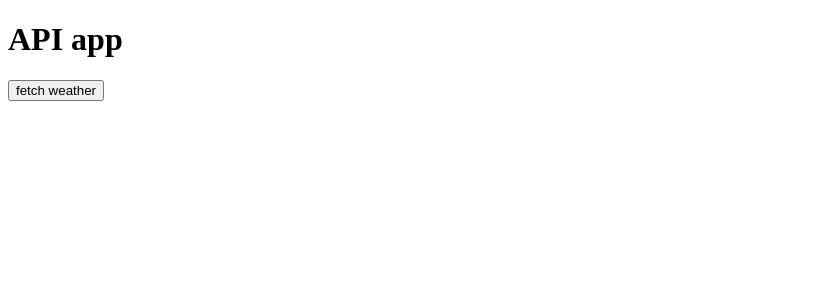
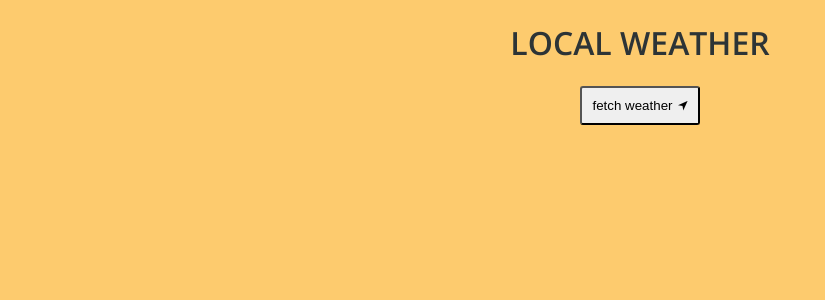
Before and after one commit to michaelCaleyWhaley/reduced-api-calls-express-server, a Next.js app: page / in a window 1280 px wide. Shown: the top 300 px of the page, without its empty margins (0-825 px from the left). Built offline with nearby package versions, Linux system fonts and the light colour scheme.

Commit message:
add minor styling

```diff
--- /dev/null
+++ b/components/CustomHead.js
@@ -0,0 +1,15 @@
+import React from "react";
+import Head from "next/head";
+
+const CustomHead = () => (
+  <Head>
+    <title>Local Weather App</title>
+    <meta name="viewport" content="initial-scale=1.0, width=device-width" />
+    <link
+      href="https://fonts.googleapis.com/css?family=Open+Sans:400,600&display=swap"
+      rel="stylesheet"
+    />
+  </Head>
+);
+
+export default CustomHead;
--- /dev/null
+++ b/components/Layout.js
@@ -0,0 +1,17 @@
+import React, { Component } from "react";
+import Head from "./CustomHead";
+
+class Layout extends Component {
+  render() {
+    const { children } = this.props;
+
+    return (
+      <>
+        <Head />
+        {children}
+      </>
+    );
+  }
+}
+
+export default Layout;
--- /dev/null
+++ b/next.config.js
@@ -0,0 +1,5 @@
+// next.config.js
+const withSass = require("@zeit/next-sass");
+module.exports = withSass({
+  /* config options here */
+});
--- a/package.json
+++ b/package.json
@@ -8,9 +8,11 @@
     "start": "cross-env NODE_ENV=production node server.js"
   },
   "dependencies": {
+    "@zeit/next-sass": "^1.0.1",
     "body-parser": "^1.19.0",
     "express": "^4.14.0",
     "next": "latest",
+    "node-sass": "^4.12.0",
     "react": "^16.7.0",
     "react-dom": "^16.7.0"
   },
--- a/pages/index.js
+++ b/pages/index.js
@@ -1,6 +1,8 @@
 import React, { Component } from "react";
-import Link from "next/link";
+import Layout from "../components/Layout";
 import { getWeatherLocalStorage, fetchWeather } from "./helpers/helpers";
+
+import "./styles/index.scss";
 
 class Index extends Component {
   constructor() {
@@ -8,6 +10,7 @@ class Index extends Component {
 
     this.state = {
       weather: undefined,
+      loading: false,
     };
   }
 
@@ -24,23 +27,33 @@ class Index extends Component {
   };
 
   handleClick = async () => {
+    this.setState({ loading: true, weather: false });
     navigator.geolocation.getCurrentPosition(
       async success => {
         const { latitude, longitude } = success.coords;
         const weather = await this.getWeather(latitude, longitude);
-        this.setState({ weather });
+        this.setState({ weather, loading: false });
       },
-      error => {},
+      error => {
+        this.setState({ loading: false });
+      },
     );
   };
 
   render() {
-    const { weather } = this.state;
+    const { weather, loading } = this.state;
     return (
-      <div>
-        <h1>API app</h1>
+      <Layout>
+        <h1>LOCAL WEATHER</h1>
 
-        <button onClick={this.handleClick}>fetch weather</button>
+        <button className="weather-button" onClick={this.handleClick}>
+          fetch weather
+          <img
+            className="weather-button__icon"
+            src="/img/current-location.png"
+            alt="current location"
+          />
+        </button>
 
         {weather && (
           <div>
@@ -49,7 +62,12 @@ class Index extends Component {
             <p>{weather.weather[0].description}</p>
           </div>
         )}
-      </div>
+        {loading && (
+          <div>
+            <h2>LOADING...</h2>
+          </div>
+        )}
+      </Layout>
     );
   }
 }
--- /dev/null
+++ b/pages/styles/index.scss
@@ -0,0 +1,24 @@
+body {
+  background-color: #fdcb6e;
+  color: #2d3436;
+  font-family: 'Open Sans', sans-serif;
+  text-align: center;
+}
+
+.weather-button {
+  display: flex;
+  margin-left: auto;
+  margin-right: auto;
+  align-items: center;
+  padding: 10px;
+  border-radius: 3px;
+  outline: none;
+  cursor: pointer;
+
+  &__icon {
+    padding-top: 2px;
+    padding-left: 5px;
+    width: 10px;
+    height: 10px;
+  }
+}
```
Also changed, not shown: public/img/current-location.png (added), 1 other file (tests, documents, lock files or other folders).
